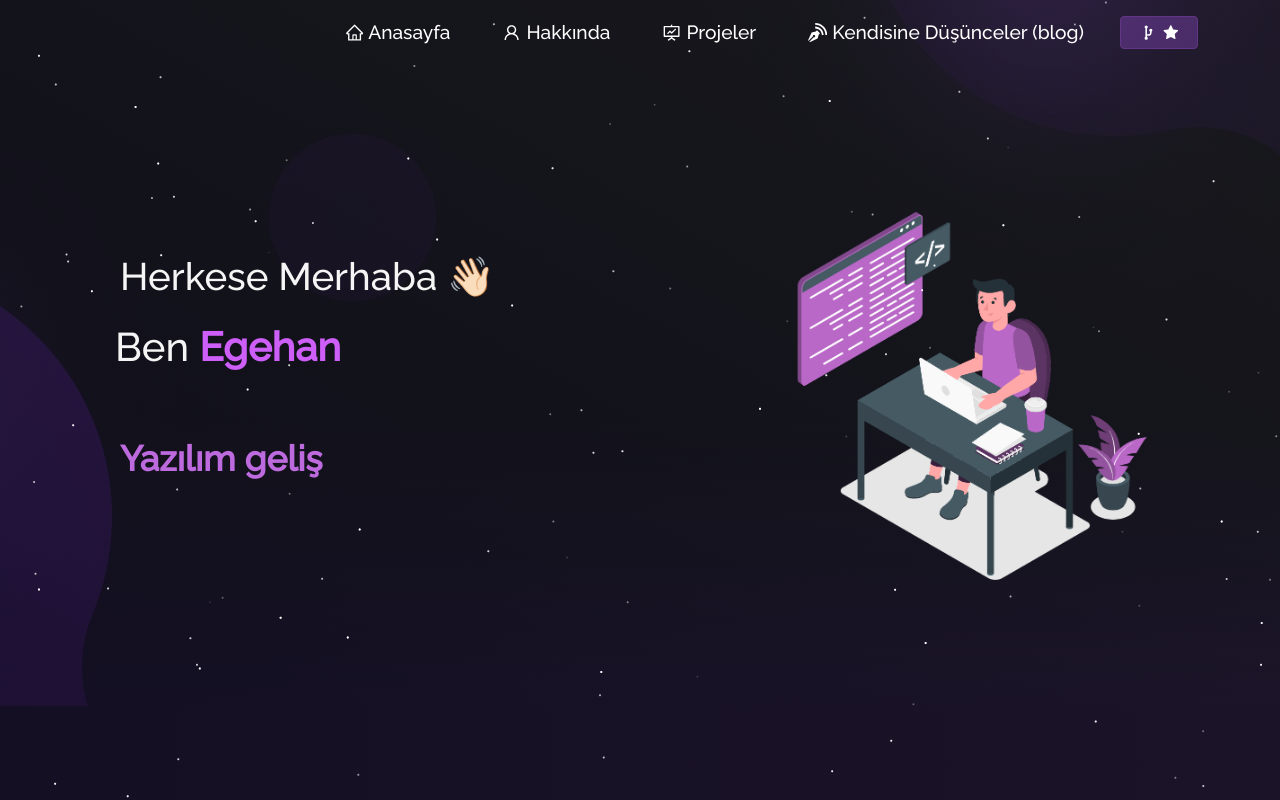
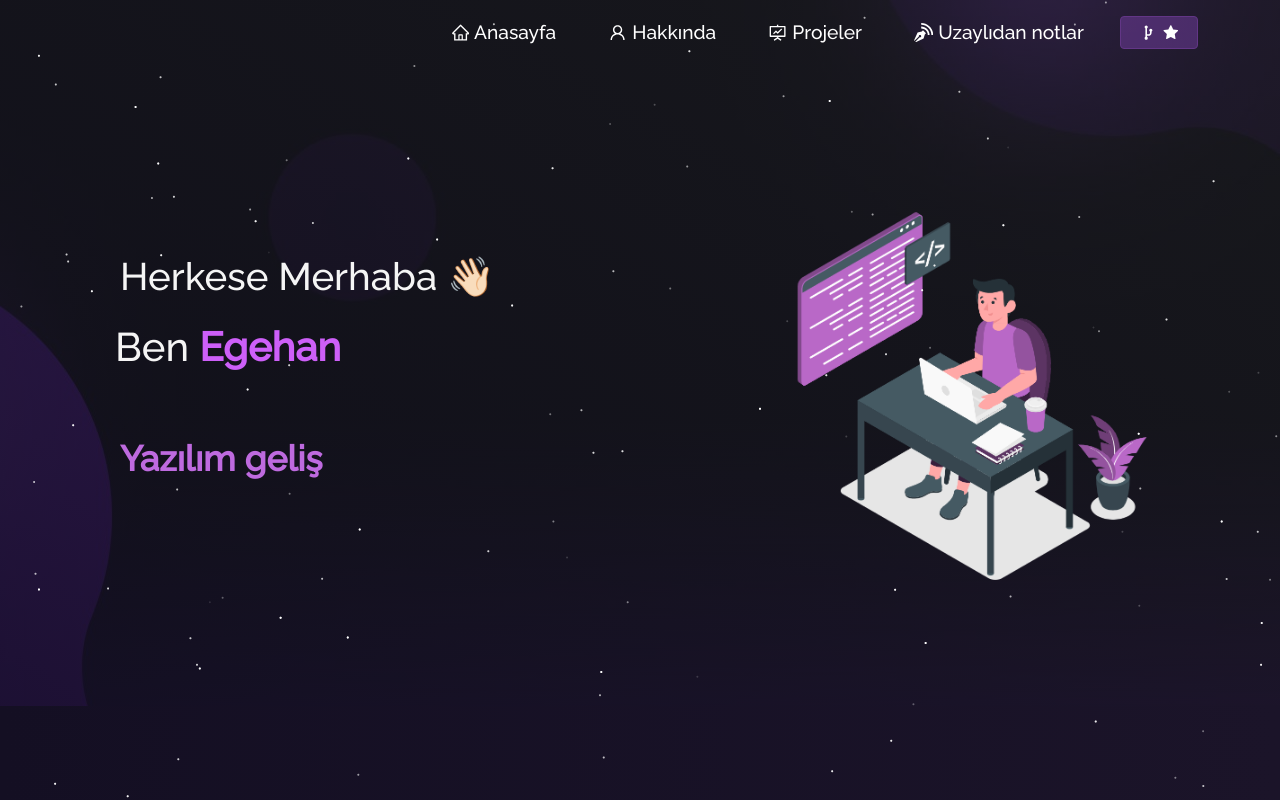
Before and after one commit to VastSea0/egehan, a React (Create React App) app: page / in a window 1280 px wide. Shown: the top 800 px of the page. Built offline with nearby package versions, Linux system fonts and the light colour scheme.

Commit message:
Update Navbar link and label to reflect new blog URL

```diff
--- a/src/components/Navbar.js
+++ b/src/components/Navbar.js
@@ -85,11 +85,11 @@ function NavBar() {
 
             <Nav.Item>
               <Nav.Link
-                href="https://kendisinedusunceler.netlify.app/"
+                href="https://uzaylinin-notlari.netlify.app/"
                 target="_blank"
                 rel="noreferrer"
               >
-                <ImBlog style={{ marginBottom: "2px" }} /> Kendisine Düşünceler (blog)
+                <ImBlog style={{ marginBottom: "2px" }} /> Uzaylıdan notlar
               </Nav.Link>
             </Nav.Item>
 
```
